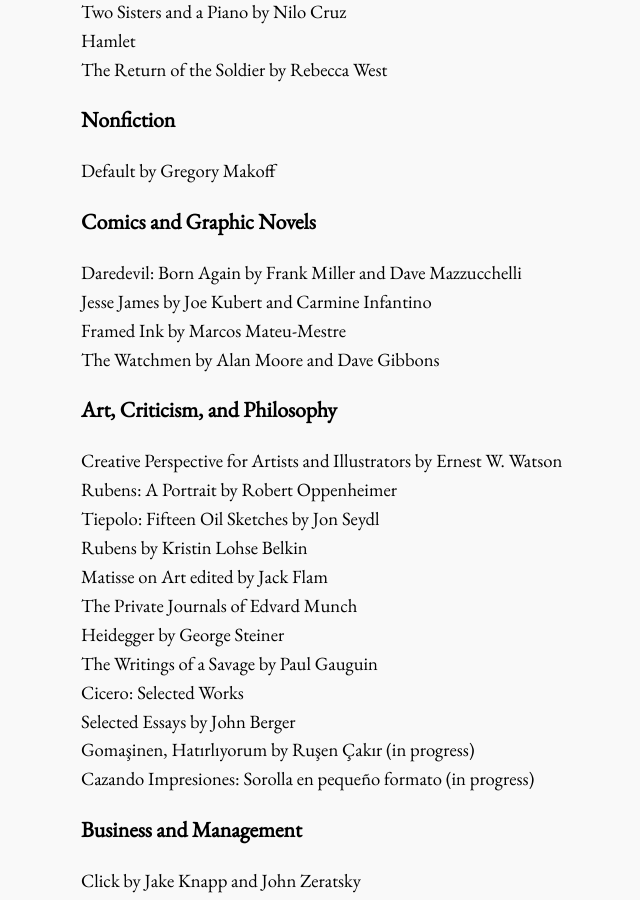
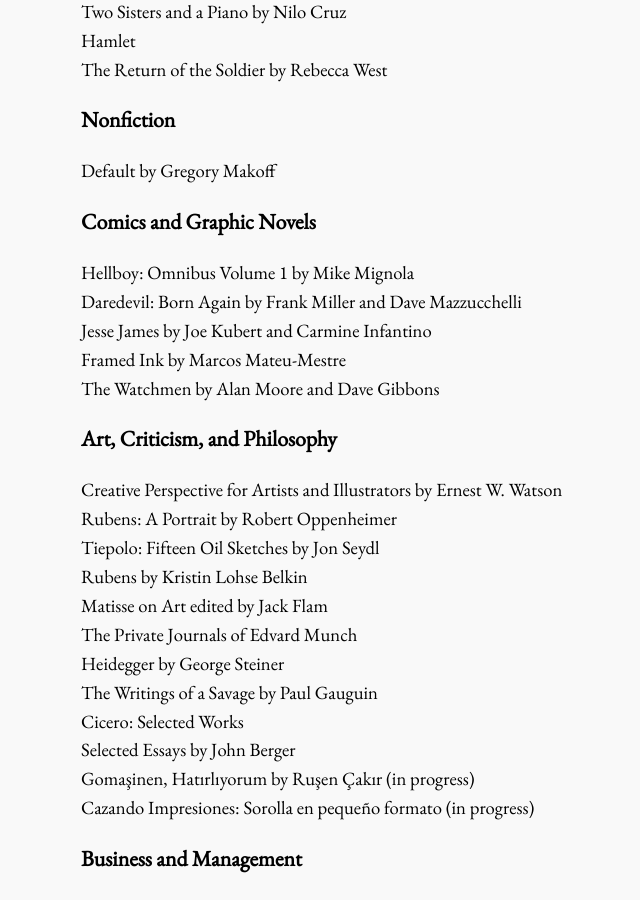
Before and after one commit to bora-uyumazturk/bora-uyumazturk.github.io, a Jekyll site: the page built from reading.html, in a window 1280 px wide and 900 px high, scrolled down 422 px. Shown: the whole window, without its empty margins (91-731 px from the left). Built offline with Jekyll 4.4.1, drawn with Linux system fonts in a browser that asks for light colours.

Commit message:
Update reading.html

```diff
--- a/reading.html
+++ b/reading.html
@@ -28,6 +28,7 @@
 
   <h3>Comics and Graphic Novels</h3>
 
+  Hellboy: Omnibus Volume 1 by Mike Mignola <br>
   Daredevil: Born Again by Frank Miller and Dave Mazzucchelli <br>
   Jesse James by Joe Kubert and Carmine Infantino <br>
   Framed Ink by Marcos Mateu-Mestre <br>
```
